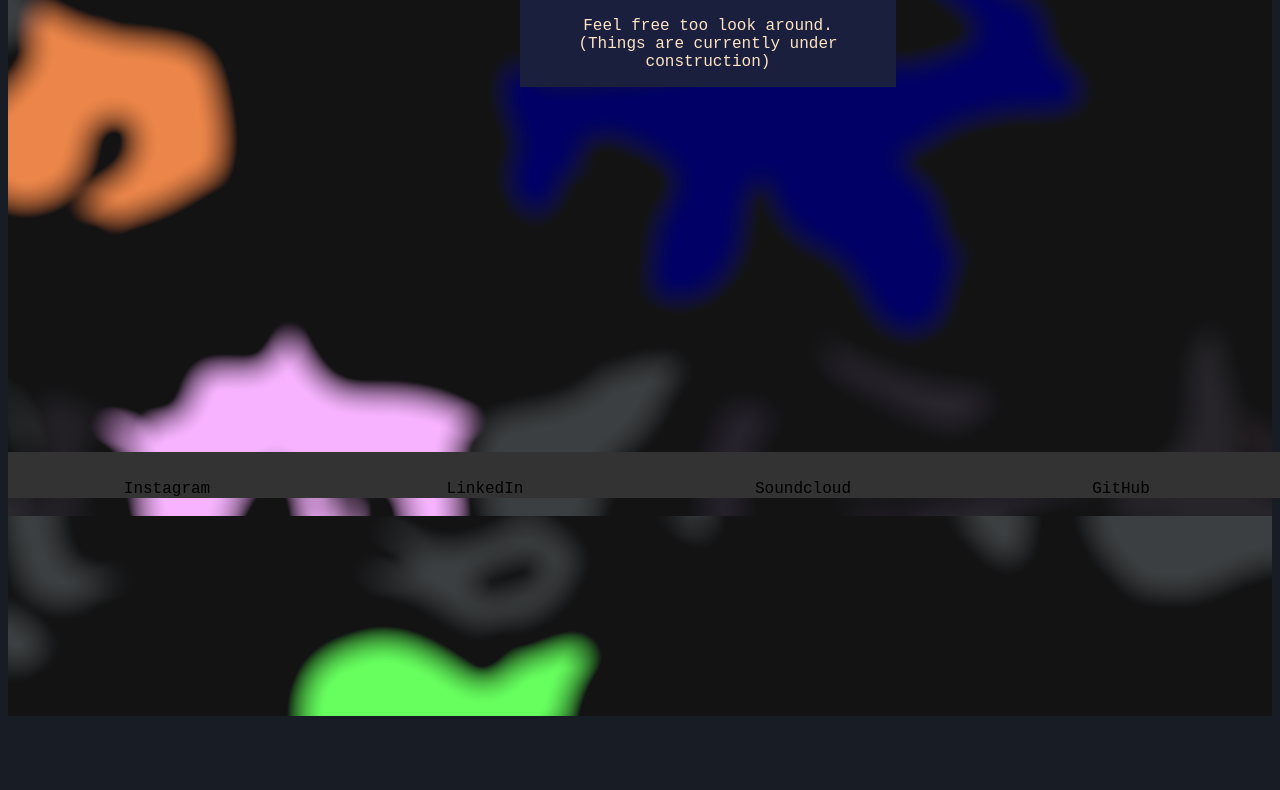
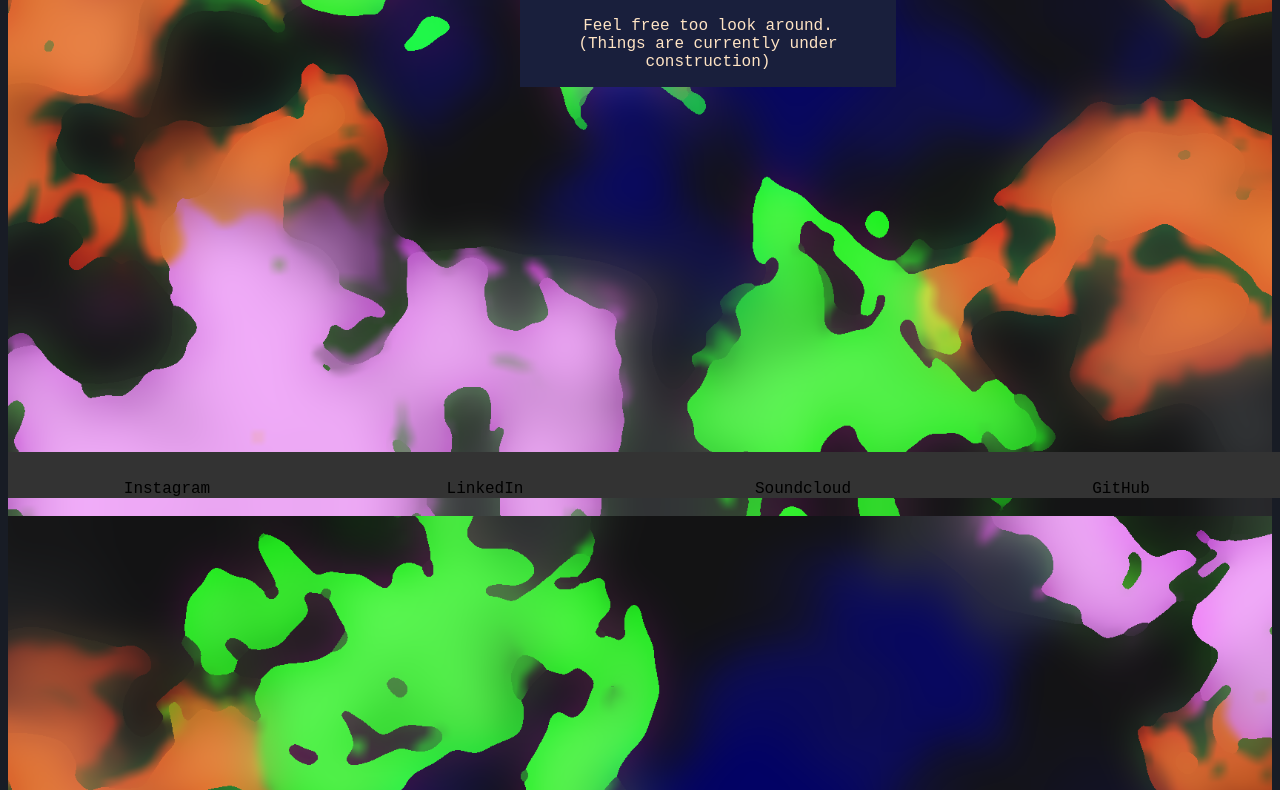
Before and after one commit to Joseph-Ramon-Lucas/portfolio, a website: page public/index.html in a window 1280 px wide. Shown: the part 302-1092 px from the top of the page. Before the commit the page ends 1026 px from the top, so only its background shows below. Drawn offline with Linux system fonts and the light colour scheme.

Commit message:
Background Change & Layring Adjustments

```diff
--- a/public/index.html
+++ b/public/index.html
@@ -10,6 +10,11 @@
     </head>
 
     <body>
+        <div class="welcomeText">
+            <h1 class="welcome">Welcome!</h1>
+            <p>Feel free too look around. <br>(Things are currently under construction)</p>
+
+        </div>
         <div>
             <ul>
                     <li><a href="bush.html" class="navbar-link"><span class="material-icons">wb_cloudy</span><span class="navbar-title">bush</span></a></li>
@@ -18,11 +23,7 @@
                     <li><a href="joeAbout.html" class="navbar-link"><span class="material-icons">wb_cloudy</span><span class="navbar-title">About Joe</span></a></li>
             </ul>
         </div>
-        <div class="welcomeText">
-            <h1 class="welcome">Welcome!</h1>
-            <p>Feel free too look around. <br>(Things are currently under construction)</p>
 
-        </div>
         <div class="welcomeBG">
 
         </div>
--- a/public/joeCSS.css
+++ b/public/joeCSS.css
@@ -89,18 +89,19 @@ div.welcomeText{
     margin-left: 40%;
     margin-right: 30%;
     text-align: center;
+    background-size: cover;
 
 
 }
 div.welcomeBG{
-    background-image: url("joe_welcome_bg.png");
+    background-image: url("joe_welcome_bg2.png");
     background-attachment: fixed;
     background-position: center;
     background-repeat: no-repeat;
     background-size: cover;
     width: 100%;
     height: auto;
-    min-height: 1000px;
+    min-height: 2000px;
 }
 .glow {
     font-size: 50px;
```
Also changed, not shown: public/joe_welcome_bg2.png (added).
